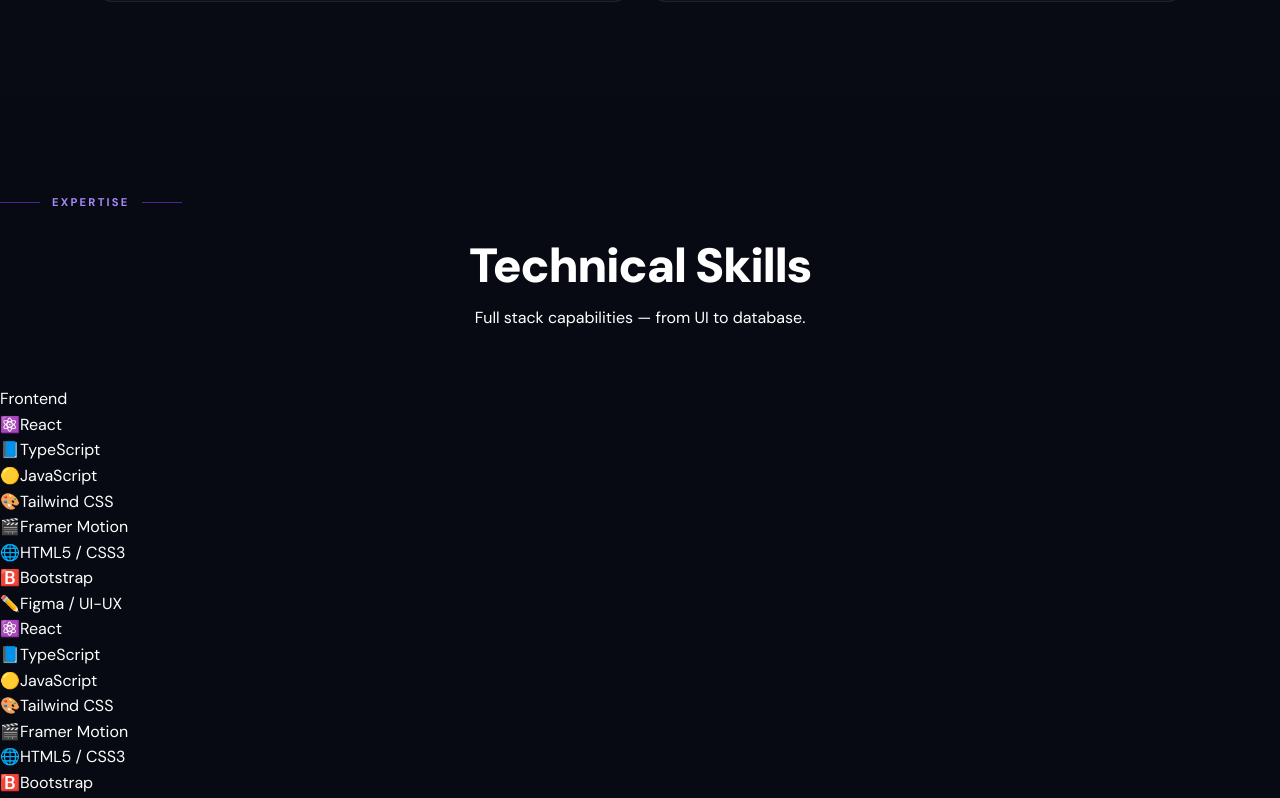
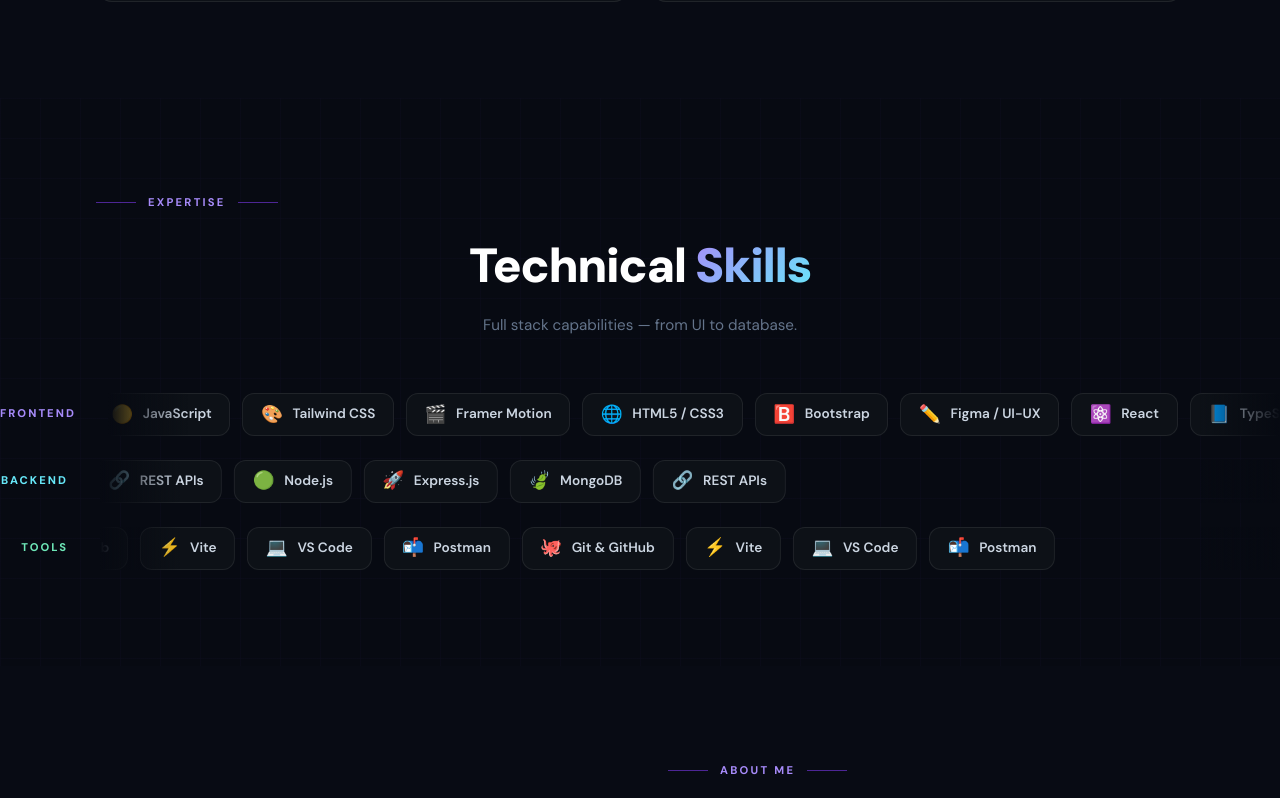
Before and after one commit to aimenyusra/Portfolio-project, a React (Vite) app in the folder portfolio-aimen/: page / in a window 1280 px wide. Shown: the part 1980-2778 px from the top of the page. Built offline with nearby package versions, Linux system fonts and the light colour scheme.

Commit message:
style: made changes in styling for skill section

```diff
--- a/portfolio-aimen/src/sections/Skills.module.css
+++ b/portfolio-aimen/src/sections/Skills.module.css
@@ -2,11 +2,29 @@
   padding: 6rem 0;
   background: #070a12;
   position: relative;
+  overflow: hidden;
 }
 
 .bgGrid {
   position: absolute;
   inset: 0;
+  background-image:
+    linear-gradient(rgba(124, 58, 237, 0.025) 1px, transparent 1px),
+    linear-gradient(90deg, rgba(124, 58, 237, 0.025) 1px, transparent 1px);
+  background-size: 40px 40px;
+}
+
+.container {
+  max-width: 72rem;
+  margin: 0 auto;
+  padding: 0 1.25rem;
+  position: relative;
+}
+
+@media (min-width: 640px) {
+  .container {
+    padding: 0 2rem;
+  }
 }
 
 .header {
@@ -19,116 +37,141 @@
   font-weight: 900;
   color: #ffffff;
   letter-spacing: -0.03em;
+  margin-bottom: 0.5rem;
 }
 
-/* Grid */
-.grid {
-  display: grid;
-  gap: 1.5rem;
-  grid-template-columns: 1fr;
-  margin-bottom: 2.5rem;
+.gradientText {
+  background: linear-gradient(135deg, #a78bfa, #67e8f9);
+  -webkit-background-clip: text;
+  -webkit-text-fill-color: transparent;
+  background-clip: text;
 }
 
-@media (min-width: 768px) {
-  .grid {
-    grid-template-columns: repeat(3, 1fr);
+.subtext {
+  color: #64748b;
+  font-size: 0.95rem;
+}
+
+/* ── Strips ── */
+.strips {
+  display: flex;
+  flex-direction: column;
+  gap: 1.5rem;
+  position: relative;
+}
+
+.stripRow {
+  display: flex;
+  align-items: center;
+  gap: 1.25rem;
+}
+
+.stripLabel {
+  writing-mode: horizontal-tb;
+  font-size: 0.7rem;
+  font-weight: 800;
+  letter-spacing: 0.18em;
+  text-transform: uppercase;
+  min-width: 5rem;
+  text-align: right;
+  padding-right: 0.75rem;
+  flex-shrink: 0;
+}
+
+@media (max-width: 480px) {
+  .stripLabel {
+    display: none;
   }
 }
 
-/* Category Cards */
-.card {
-  border-radius: 1rem;
+.label_violet  { color: #a78bfa; }
+.label_cyan    { color: #67e8f9; }
+.label_emerald { color: #6ee7b7; }
+
+/* Track outer — clips the marquee and holds fade edges */
+.stripTrackOuter {
+  flex: 1;
+  position: relative;
+  overflow: hidden;
+}
+
+.fadeLeft,
+.fadeRight {
+  position: absolute;
+  top: 0;
+  bottom: 0;
+  width: 5rem;
+  z-index: 2;
+  pointer-events: none;
+}
+
+.fadeLeft {
+  left: 0;
+  background: linear-gradient(to right, #070a12, transparent);
+}
+
+.fadeRight {
+  right: 0;
+  background: linear-gradient(to left, #070a12, transparent);
+}
+
+/* ── Marquee ── */
+.marqueeWrapper {
+  overflow: hidden;
+  width: 100%;
+}
+
+.marqueeTrack {
+  display: flex;
+  gap: 0.75rem;
+  width: max-content;
+  animation: marquee 28s linear infinite;
+}
+
+.marqueeTrack.reverse {
+  animation: marqueeReverse 28s linear infinite;
+}
+
+@keyframes marquee {
+  from { transform: translateX(0); }
+  to   { transform: translateX(-50%); }
+}
+
+@keyframes marqueeReverse {
+  from { transform: translateX(-50%); }
+  to   { transform: translateX(0); }
+}
+
+.marqueeTrack:hover {
+  animation-play-state: paused;
+}
+
+/* ── Item Cards ── */
+.marqueeItem {
+  display: flex;
+  align-items: center;
+  gap: 0.6rem;
+  padding: 0.6rem 1.1rem;
+  border-radius: 0.75rem;
   background: #0d1117;
   border: 1px solid rgba(255, 255, 255, 0.08);
-  padding: 1.5rem;
-  height: 100%;
-  transition: border-color 0.3s ease;
-}
-
-.card_violet { border-color: rgba(124, 58, 237, 0.2); }
-.card_cyan   { border-color: rgba(14, 165, 233, 0.2); }
-.card_emerald{ border-color: rgba(16, 185, 129, 0.2); }
-
-.cardHeader {
-  display: flex;
-  align-items: center;
-  gap: 0.5rem;
-  margin-bottom: 1.5rem;
-}
-
-.header_violet { color: #a78bfa; }
-.header_cyan   { color: #67e8f9; }
-.header_emerald{ color: #6ee7b7; }
-
-.cardTitle {
-  font-weight: 700;
-  font-size: 1rem;
-  color: #ffffff;
-}
-
-/* Skill Badges */
-.skillBadges {
-  display: flex;
-  flex-wrap: wrap;
-  gap: 0.5rem;
-}
-
-.skillBadge {
-  display: inline-flex;
-  align-items: center;
-  gap: 0.375rem;
-  padding: 0.375rem 0.75rem;
-  border-radius: 0.5rem;
-  border: 1px solid;
-  font-size: 0.75rem;
-  font-weight: 500;
+  white-space: nowrap;
+  transition: border-color 0.2s ease, background 0.2s ease;
   cursor: default;
 }
 
-.badge_violet {
-  background: rgba(124, 58, 237, 0.1);
-  border-color: rgba(124, 58, 237, 0.25);
-  color: #c4b5fd;
+.marqueeItem:hover {
+  border-color: rgba(124, 58, 237, 0.4);
+  background: rgba(124, 58, 237, 0.07);
 }
 
-.badge_cyan {
-  background: rgba(14, 165, 233, 0.1);
-  border-color: rgba(14, 165, 233, 0.25);
-  color: #67e8f9;
+.marqueeIcon {
+  font-size: 1.1rem;
+  line-height: 1;
 }
 
-.badge_emerald {
-  background: rgba(16, 185, 129, 0.1);
-  border-color: rgba(16, 185, 129, 0.25);
-  color: #6ee7b7;
+.marqueeName {
+  font-size: 0.85rem;
+  font-weight: 600;
+  color: #cbd5e1;
 }
-
-/* Highlights Strip */
-.highlights {
-  border-radius: 1rem;
-  background: linear-gradient(135deg,
-    rgba(124, 58, 237, 0.12),
-    rgba(168, 85, 247, 0.08),
-    rgba(14, 165, 233, 0.12)
-  );
-  border: 1px solid rgba(124, 58, 237, 0.2);
-  padding: 1.5rem;
-  display: flex;
-  flex-wrap: wrap;
-  gap: 1.5rem;
-  justify-content: center;
-}
-
-.highlightItem {
-  display: flex;
-  align-items: center;
-  gap: 0.5rem;
-  color: #cbd5e1;
-  font-size: 0.875rem;
-  font-weight: 500;
-}
-
-.highlightIcon {
-  color: #a78bfa;
-  display: flex;
-}
```
